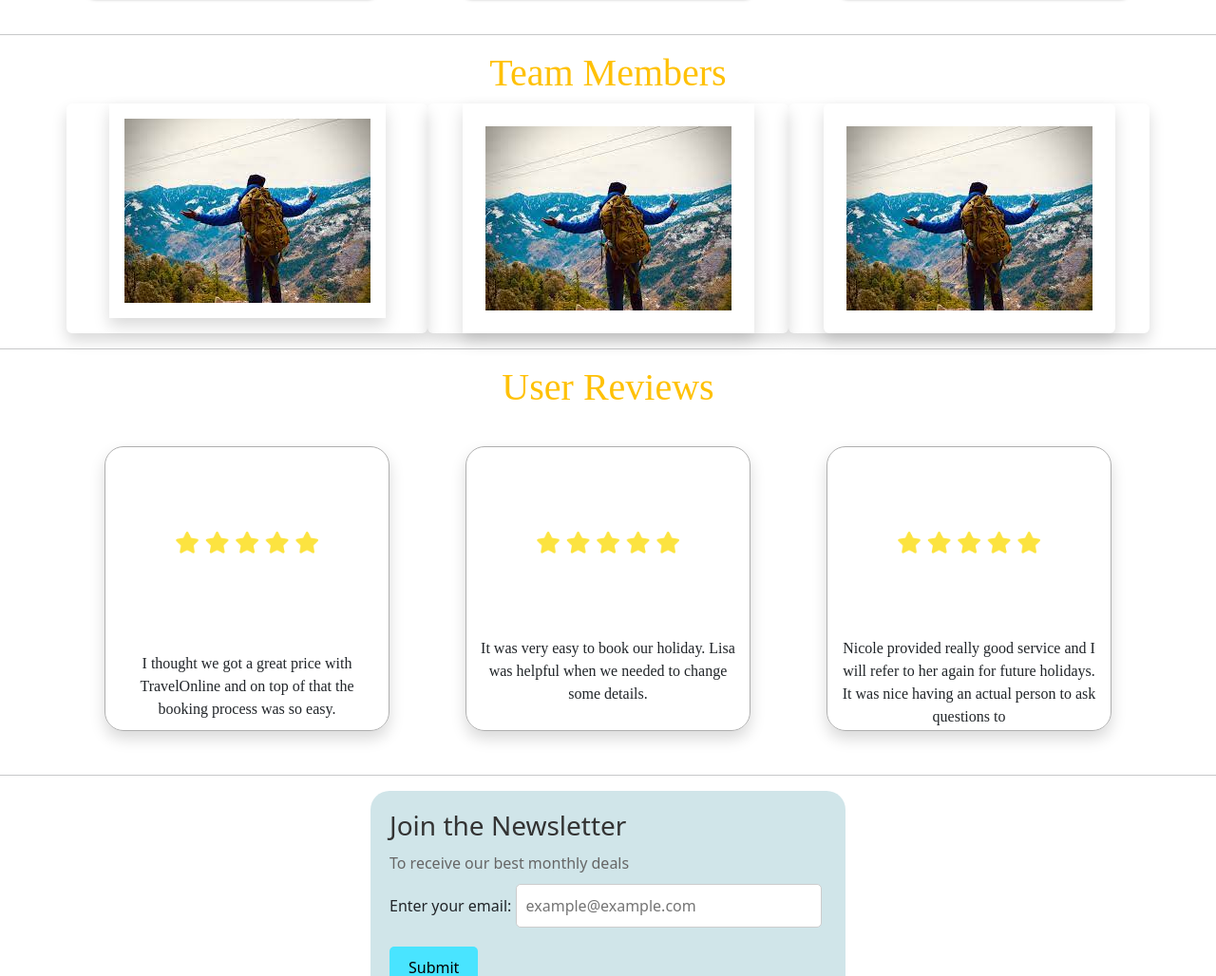
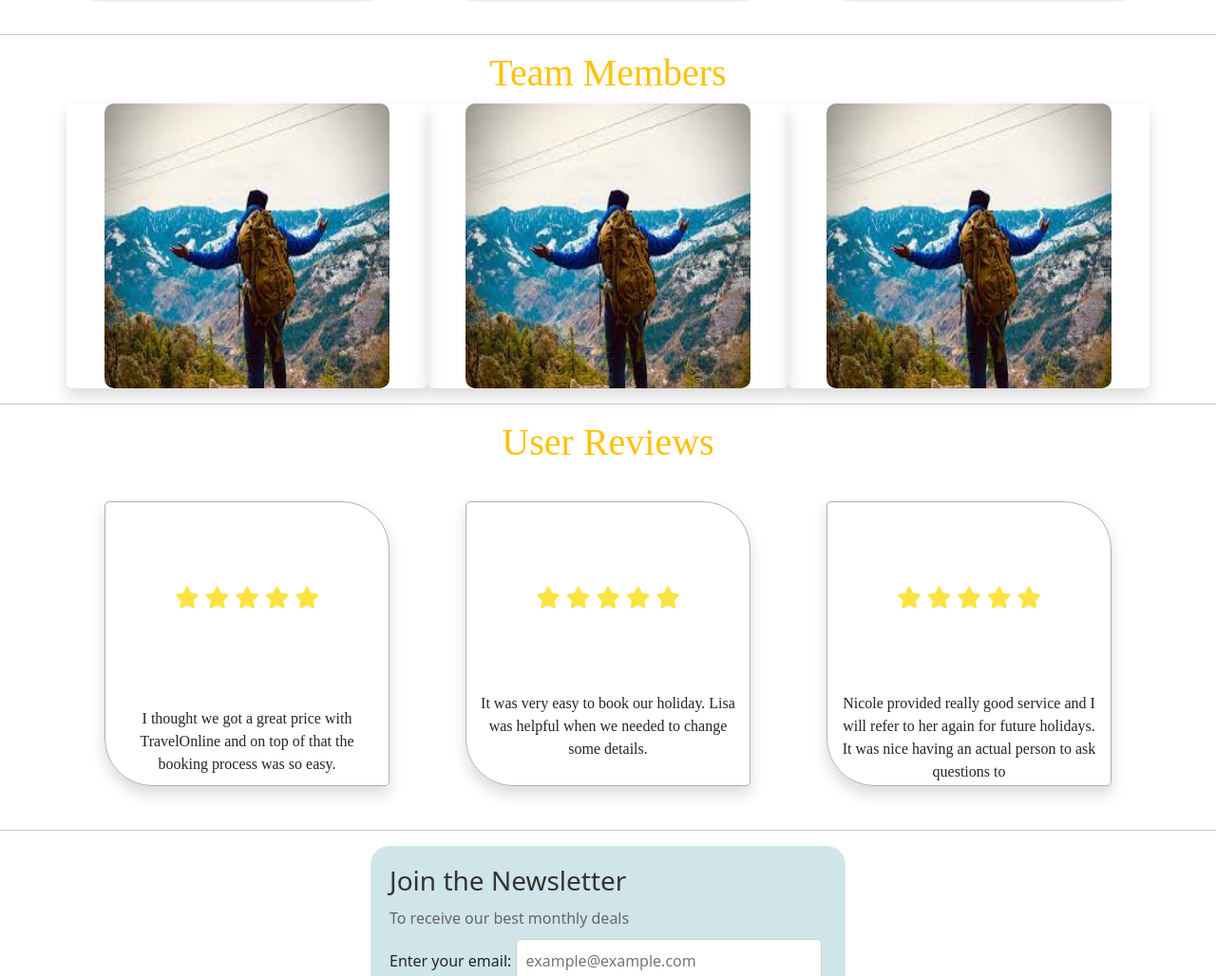
Before and after one commit to VasundharaShivankar/travel-agency-group-project-2-icp-7, a plain HTML site: page pages/about_us.html in a window 1280 px wide. Shown: the part 1245-2273 px from the top of the page at 95% size. Drawn offline with nearby package versions, Linux system fonts and the light colour scheme.

Commit message:
changes add

```diff
--- a/CSS/about_us.css
+++ b/CSS/about_us.css
@@ -121,6 +121,11 @@ height: auto;
     padding: auto;
 
 }
+.teammber-img{
+  height: 300px;
+  border-radius: 10px;
+  width: 300px;
+}
 
 .content{
     position: absolute;
@@ -172,7 +177,7 @@ height: auto;
 
 .col-review{
   font-family: "Roboto Slab", serif;
-  border-radius: 20px;
+  border-radius: 5px 50px 5px 50px;
   display: block;
   margin: 30px auto;
   width: 300px;
--- a/pages/about_us.html
+++ b/pages/about_us.html
@@ -75,14 +75,14 @@
       <div class="container text-center">
         <div class="row">
           <div class="col shadow rounded">
-           <img src="../img/about_img/traveler.jpeg"class="shadow p-3 ">
+           <img src="../img/about_img/traveler.jpeg"class=" teammber-img">
           </div>
           <div class="col shadow rounded">
-            <img src="../img/about_img/traveler.jpeg"class="shadow p-4 ">
+            <img src="../img/about_img/traveler.jpeg"class=" teammber-img">
 
           </div>
           <div class="col shadow rounded">
-            <img src="../img/about_img/traveler.jpeg"class="shadow p-4 rounded">
+            <img src="../img/about_img/traveler.jpeg"class=" teammber-img">
           </div>
         </div>
       </div><hr>
```
